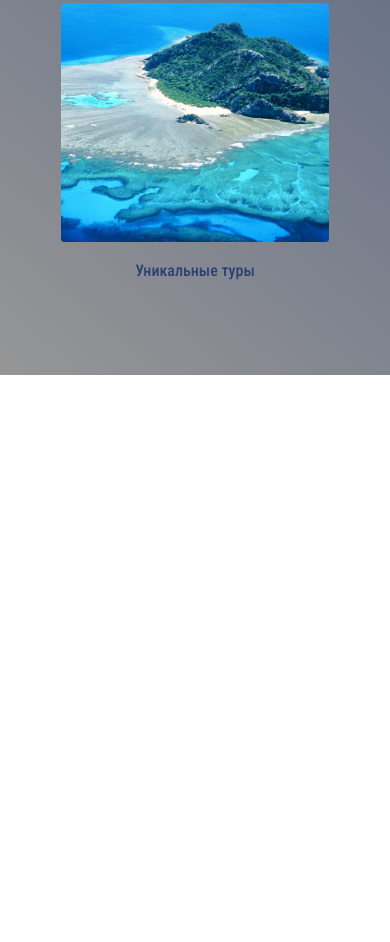
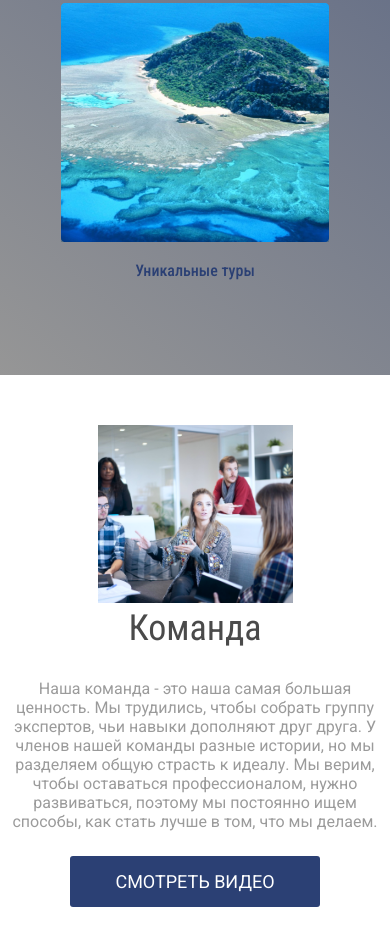
Before and after one commit to NazarSikora/di_gi, a plain HTML site: page index.html in a window 390 px wide. Shown: the part 3100-4042 px from the top of the page. Before the commit the page ends 3475 px from the top, so only its background shows below. Drawn offline with Linux system fonts and the light colour scheme.

Commit message:
Creation of a command block and its adaptation

```diff
--- a/index.html
+++ b/index.html
@@ -107,5 +107,28 @@
             </div>
         </div>
     </div>
+    <div class="team">
+        <div class="container">
+            <div class="team__data">
+                <div class="team-image">
+                    <img class="team-image__image" src="images/teams/team.png" alt="team">
+                </div>
+                <div class="team-content">
+                    <div class="team-content__title">Команда</div>
+                    <div class="team-content__text">Наша команда - это наша самая большая ценность.
+                        Мы трудились, чтобы собрать группу  экспертов,
+                         чьи навыки дополняют друг друга.
+                        У членов нашей команды разные истории, но мы разделяем общую
+                        страсть к идеалу. Мы верим, чтобы оставаться
+                        профессионалом, нужно развиваться,
+                        поэтому мы постоянно ищем способы, как стать лучше
+                        в том, что мы делаем.</div>
+                    <div class="team-content__button">
+                        <a href="#" class="button-blue">СМОТРЕТЬ ВИДЕО</a>
+                    </div>
+                </div>
+            </div>
+        </div>
+    </div>
 </body>
 </html>
--- a/style.css
+++ b/style.css
@@ -190,6 +190,35 @@ a {
     text-align: center;
 }
 
+.team {
+    padding: 50px 0px;
+}
+
+.team__data {
+    display: flex;
+}
+
+.team-content__title {
+    font-family: 'Roboto Condensed', sans-serif;
+    margin-bottom: 30px;
+    font-size: 48px;
+    color: #4A4A4A;
+}
+
+.team-content__text {
+    font-family: 'Roboto', sans-serif;
+    font-size: 18px;
+    color: #9B9B9B;
+}
+
+.team-content {
+    padding-left: 100px;
+}
+
+.team-content__button {
+    margin-top: 40px;
+}
+
 @media(max-width: 1024px) {
     .container {
         max-width: 936px;
@@ -342,6 +371,47 @@ a {
         color: #4A4A4A;
         text-align: center;
     }
+
+    .team__data {
+        display: block;
+    }
+
+    .team-content {
+        text-align: center;
+    }
+
+    .team-image {
+        text-align: center;
+    }
+
+    .team-image__image {
+        width: 50%;
+    }
+
+    .team-content__title {
+        font-family: 'Roboto Condensed', sans-serif;
+        margin-bottom: 30px;
+        font-size: 36px;
+        color: #4A4A4A;
+    }
+
+    .team-content__text {
+        font-family: 'Roboto', sans-serif;
+        font-size: 18px;
+        color: #9B9B9B;
+    }
+
+    .team-content {
+        padding-left: 100px;
+    }
+
+    .team-content__button {
+        margin-top: 40px;
+    }
+
+    .team-content {
+        padding-left: 0px;
+    }
 }
 
 @media(max-width: 640px) {
@@ -360,6 +430,12 @@ a {
 
     .our-project__title {
         font-size: 24px;
+    }
+
+    .team-content__text {
+        font-family: 'Roboto', sans-serif;
+        font-size: 16px;
+        color: #9B9B9B;
     }
 }
 
@@ -397,4 +473,8 @@ a {
     .idea-cards__card_image {
         text-align: center;
     }
+
+    .team-image__image {
+        width: 100%;
+    }
 }
```
